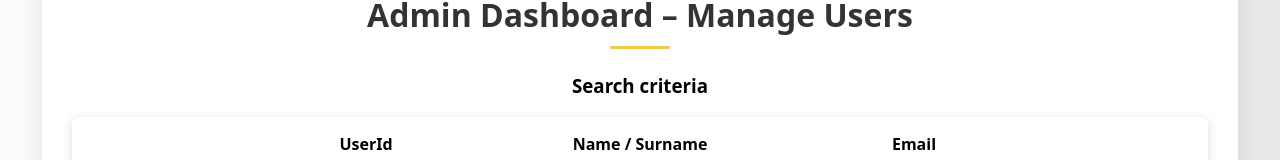
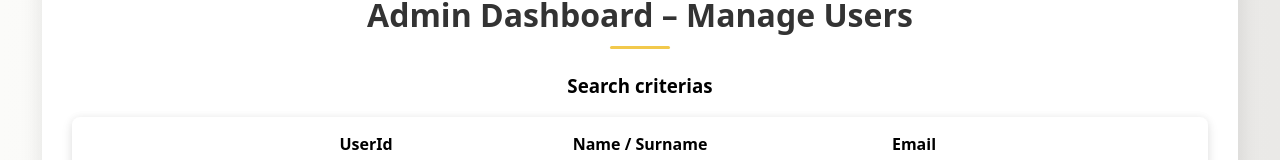
Before and after one commit to vushauv/Carly, a React (Vite) app in the folder web/: page /users in a window 1280 px wide. Shown: the part 227-387 px from the top of the page. Built offline with nearby package versions, Linux system fonts and the light colour scheme.

Commit message:
chore: change text

```diff
--- a/web/src/components/FiltersForm/FiltersForm.tsx
+++ b/web/src/components/FiltersForm/FiltersForm.tsx
@@ -43,7 +43,7 @@ function FiltersForm<K extends string>({
 
   return (
     <>
-    <h3 className={styles.subTitle}>Search criteria</h3>
+    <h3 className={styles.subTitle}>Search criterias</h3>
 
     <FilterBarLayout
       onApply={() => onApply(values)}
```
